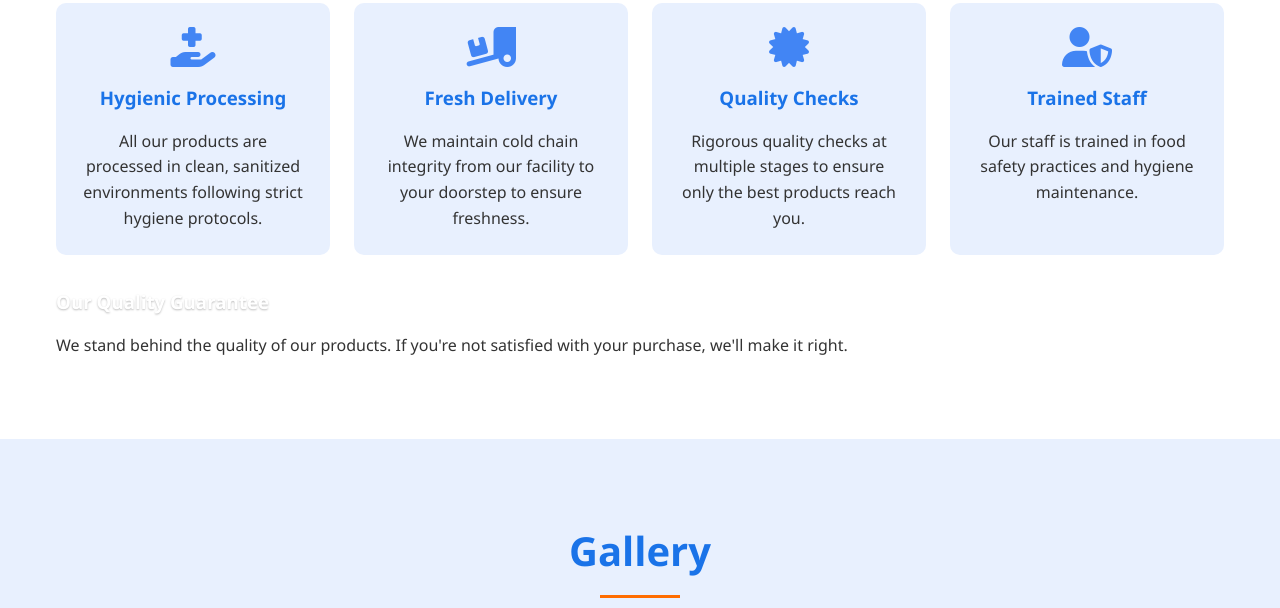
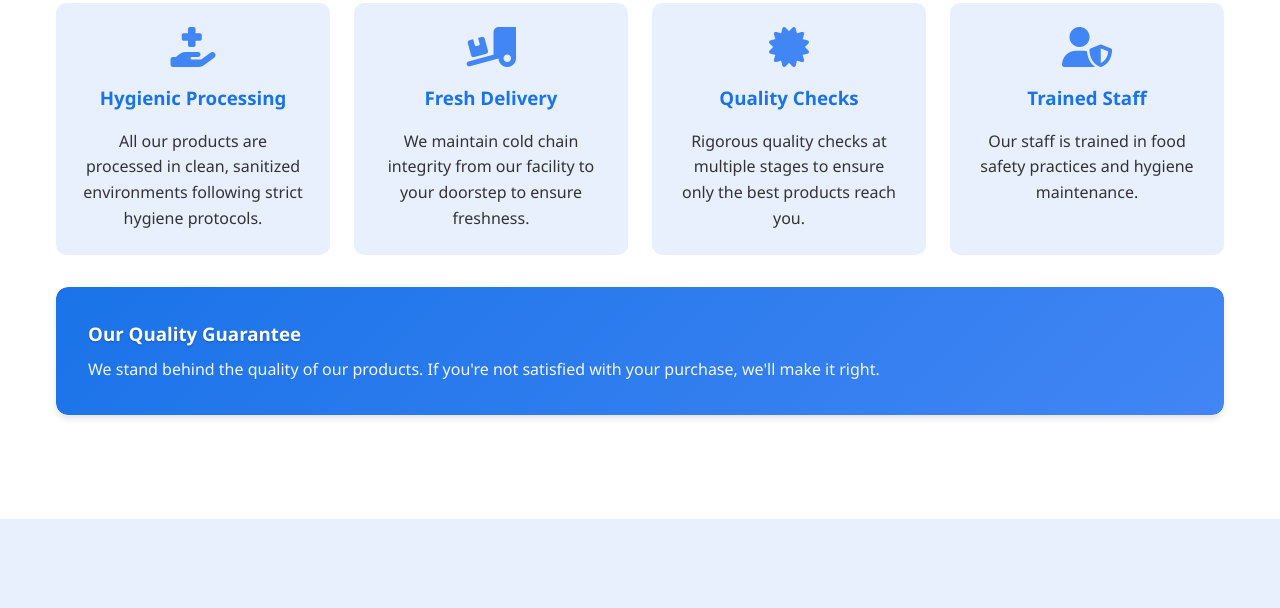
Before and after one commit to vitalizepay/Aara-farms, a plain HTML site: page index.html in a window 1280 px wide. Shown: the part 3679-4287 px from the top of the page. Drawn offline with Linux system fonts and the light colour scheme.

Commit message:
Update index.html

```diff
--- a/index.html
+++ b/index.html
@@ -522,21 +522,52 @@
             margin-bottom: 1rem;
         }
 
-        /* Make the guarantee heading visible on blue background */
+       /* --- FIX: Guarantee banner always visible --- */
+.guarantee-banner{
+  position: relative;
+  padding: 2rem;
+  border-radius: 12px;
+  color: #fff;
+  overflow: hidden;                 /* keep rounded corners */
+  box-shadow: var(--shadow);
+  margin: 1.5rem 0;
+}
+
+/* Put the gradient on a background layer, not on the text */
+.guarantee-banner::before{
+  content: "";
+  position: absolute;
+  inset: 0;
+  background: linear-gradient(135deg, var(--primary-blue) 0%, var(--secondary-blue) 100%);
+  z-index: 0;
+  border-radius: inherit;
+}
+
+/* Ensure content sits above the gradient */
+.guarantee-banner > *{
+  position: relative;
+  z-index: 1;
+  margin: 0;
+}
+
+/* Force heading to solid white (kills any gradient-text utility) */
 .guarantee-banner h1,
 .guarantee-banner h2,
 .guarantee-banner h3,
-        .guarantee-banner .section-title,
-        .guarantee-banner .text-gradient {
-              /* kill any gradient/text-clip utilities it inherits */
+.guarantee-banner .section-title{
   background: none !important;
-            -webkit-background-clip: border-box !important;
-            background-clip: border-box !important;
+  -webkit-background-clip: initial !important;
+  background-clip: initial !important;
   -webkit-text-fill-color: #fff !important;
   color: #fff !important;
-            mix-blend-mode: normal !important;   /* in case a blend was applied */
-            text-shadow: 0 1px 2px rgba(0,0,0,.25); /* optional contrast */
-        }
+  text-shadow: 0 1px 2px rgba(0,0,0,.25);
+  margin-bottom: .5rem;
+}
+
+.guarantee-banner p{
+  color: rgba(255,255,255,.95);
+}
+
 
 
         /* Gallery Section */
```
Lines whose indentation alone changed are shown as unchanged.
